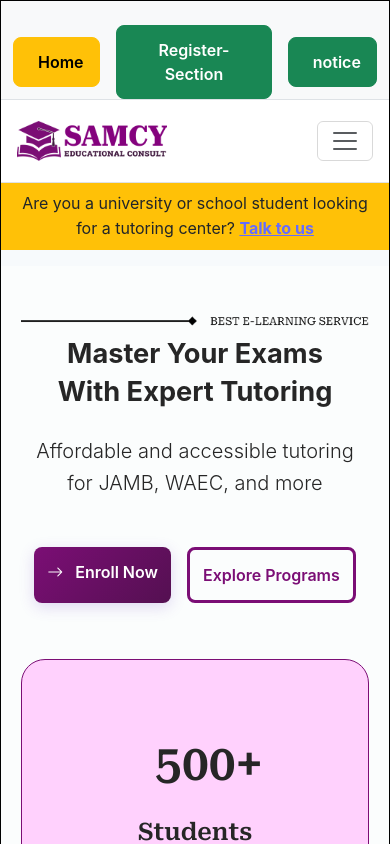
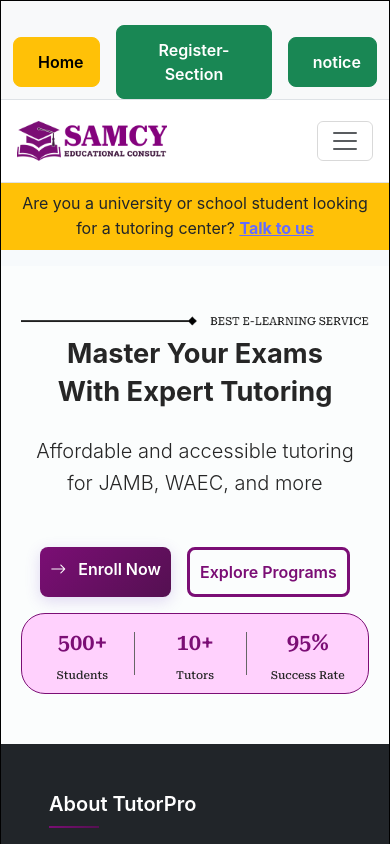
Before and after one commit to TeeboiCode/sam-app, a Vue app: page / in a window 390 px wide. Shown: the top 844 px of the page. Built offline with nearby package versions, Linux system fonts and the light colour scheme.

Commit message:
new update

```diff
--- a/src/components/home/HeroSection.vue
+++ b/src/components/home/HeroSection.vue
@@ -22,7 +22,7 @@
           <div
             class="d-flex gap-3 justify-content-center justify-content-xl-start"
           >
-            <router-link to="/register" class="btn btn-primary btn-lg hero-btn">
+            <router-link to="/register" class="btn btn-primary btn-lg hero-btn ">
               <i class="bi bi-arrow-right me-2"></i>
               Enroll Now
             </router-link>
@@ -47,7 +47,7 @@
                   data-target="500"
                   >0</span
                 >
-                <br />
+                <!-- <br /> -->
                 <span class="title">Students</span>
               </div>
               <div class="col-sm-4 col-12 py-5 py-sm-4 mx-0 p-0 hero-stat">
@@ -57,11 +57,11 @@
                   data-target="10"
                   >0</span
                 >
-                <br />
+                <!-- <br /> -->
                 <span class="title">Tutors</span>
               </div>
               <div
-                class="col-sm-4 col-12 py-5 py-sm-4 mx-0 p-0 border-0 hero-stat"
+                class="col-sm-4 col-12 py-5 py-sm-3 mx-0 p-0 border-0 hero-stat"
               >
                 <span
                   class="fig rounded-count"
@@ -69,8 +69,8 @@
                   data-target="95"
                   >0</span
                 >
-                <br />
-                <span class="title">Success Rate </span>
+                <!-- <br /> -->
+                <span class="title">Success Rate</span>
               </div>
             </div>
           </div>
@@ -238,37 +238,66 @@ export default {
   font-family: "Roboto Serif", serif;
   color: #262626;
   font-weight: 600;
-  font-size: 48px;
   background: var(--light-purple);
-  padding: var(--spacing-md);
+  padding: 0.75rem 1rem;
   border-radius: var(--border-radius-xl);
-  margin-top: 3.5rem;
-  line-height: 40px;
+  margin-top: 1.5rem;
+  display: flex !important;
+  text-align: center !important;
+  flex-direction: row !important;
+  justify-content: center !important;
+  align-items: center !important;
 }
 
-.hero-stats-container .hero-stat {
-  border-bottom: 1px solid gray;
-  border-right: none;
+.hero-stats-container .row {
+  display: flex !important;
+  flex-direction: row !important;
+  width: 100% !important;
+  margin: 0 !important;
+  gap: 0.5rem !important;
 }
 
-.hero-section .title {
-  font-size: 24px !important;
+.hero-stats-container .col-sm-4 {
+  flex: 1 !important;
+  min-width: 0 !important;
+  padding: 0.5rem !important;
+  text-align: center !important;
+  display: flex !important;
+  flex-direction: column !important;
+  align-items: center !important;
+  justify-content: center !important;
+  position: relative;
 }
 
-.hero-img-container {
-  scale: 1.2 !important;
-  margin-top: 30px !important;
+.hero-stats-container .fig {
+  font-size: 32px;
+  font-weight: 600;
+  color: var(--royal-purple);
+  margin-bottom: 0.25rem !important;
+  /* display: block; */
+  display: flex;
+  flex-direction: column;
+  text-align: center !important;
+}
+
+.hero-stats-container .title {
+  font-size: 26px !important;
+  color: #262626;
+  font-weight: 500;
+  display: block;
+  margin: 0 !important;
+  text-align: center !important;
 }
 
 .rounded-count {
-  /* background-color: white; */
   border-radius: 50%;
-  display: inline-block;
-  width: 80px;
-  height: 80px;
-  line-height: 80px;
-  text-align: center;
-  /* box-shadow: 0 4px 10px rgba(0, 0, 0, 0.1); */
+  display: inline-flex !important;
+  align-items: center !important;
+  justify-content: center !important;
+  width: 50px;
+  height: 50px;
+  text-align: center !important;
+  margin-bottom: 0.25rem !important;
 }
 
 @keyframes fadeInDown {
@@ -295,21 +324,44 @@ export default {
 
 @media (max-width: 400px) {
   .hero-btn {
-    font-size: 16px !important;
-    padding: 13px !important;
+    font-size: 10px !important;
+    padding: 10px !important;
   }
   .hero-img-container{
     display: none !important;
   }
 
   .hero-section .hero-text-logo {
-  width: 100%;
-  height: auto;
+    width: 100%;
+    height: auto;
+    margin-bottom: 10px;
+    object-fit: contain;
+  }
 
-  margin-bottom: 10px;
-  object-fit: contain;
-  /* padding: 0 10px; */
+  .hero-stats-container .title {
+    font-size: 11px !important; /* slightly smaller text */
+    margin-top: 2px !important;
+  }
 }
+
+@media (max-width: 768px) {
+  .hero-img-container {
+    display: none !important;
+  }
+
+  .hero-stats-container .col-sm-4:not(:last-child)::after {
+    content: '';
+    position: absolute;
+    right: 0;
+    top: 20%;
+    height: 60%;
+    width: 1px;
+    background-color: #666;
+  }
+
+  .hero-img-container{
+    display: none !important;
+  }
 
 }
 
@@ -336,6 +388,17 @@ export default {
     padding: 80px 0;
   }
 
+  .hero-btn {
+    font-size: 20px !important;
+    padding: 13px !important;
+  }
+
+  .hero-section .title {
+    font-size: 20px !important;
+    margin: 0 !important;
+    text-align: center !important;
+  }
+
   .hero-section h1 {
     font-size: 3.2em;
   }
@@ -358,8 +421,46 @@ export default {
   }
 
   .rounded-count {
-    width: 100px;
-    height: 100px;
+    width: 80px;
+    height: 80px;
+    line-height: 80px;
   }
 }
+
+@media (max-width: 576px) {
+  .hero-stats-container {
+    padding: 0.25rem 0.5rem !important;
+    margin-top: 1rem !important;
+  }
+
+  .hero-btn {
+    font-size: 16px !important;
+    padding: 10px !important;
+  }
+
+  .hero-stats-container .col-sm-4 {
+    padding: 0.25rem 0.25rem !important;
+  }
+
+  .hero-stats-container .fig {
+    font-size: 22px; /* slightly smaller */
+    margin-bottom: 0rem !important;
+  }
+
+  .hero-stats-container .title {
+    font-size: 11px !important;
+    margin-top: 2px !important;
+  }
+
+  .rounded-count {
+    width: 40px;
+    height: 40px;
+    margin-bottom: 0.15rem !important;
+  }
+
+  .hero-stat {
+    gap: 0.2rem !important; /* tighter vertical spacing between elements */
+  }
+}
+
 </style>
```
Also changed, not shown: 1 other file (tests, documents, lock files or other folders).
